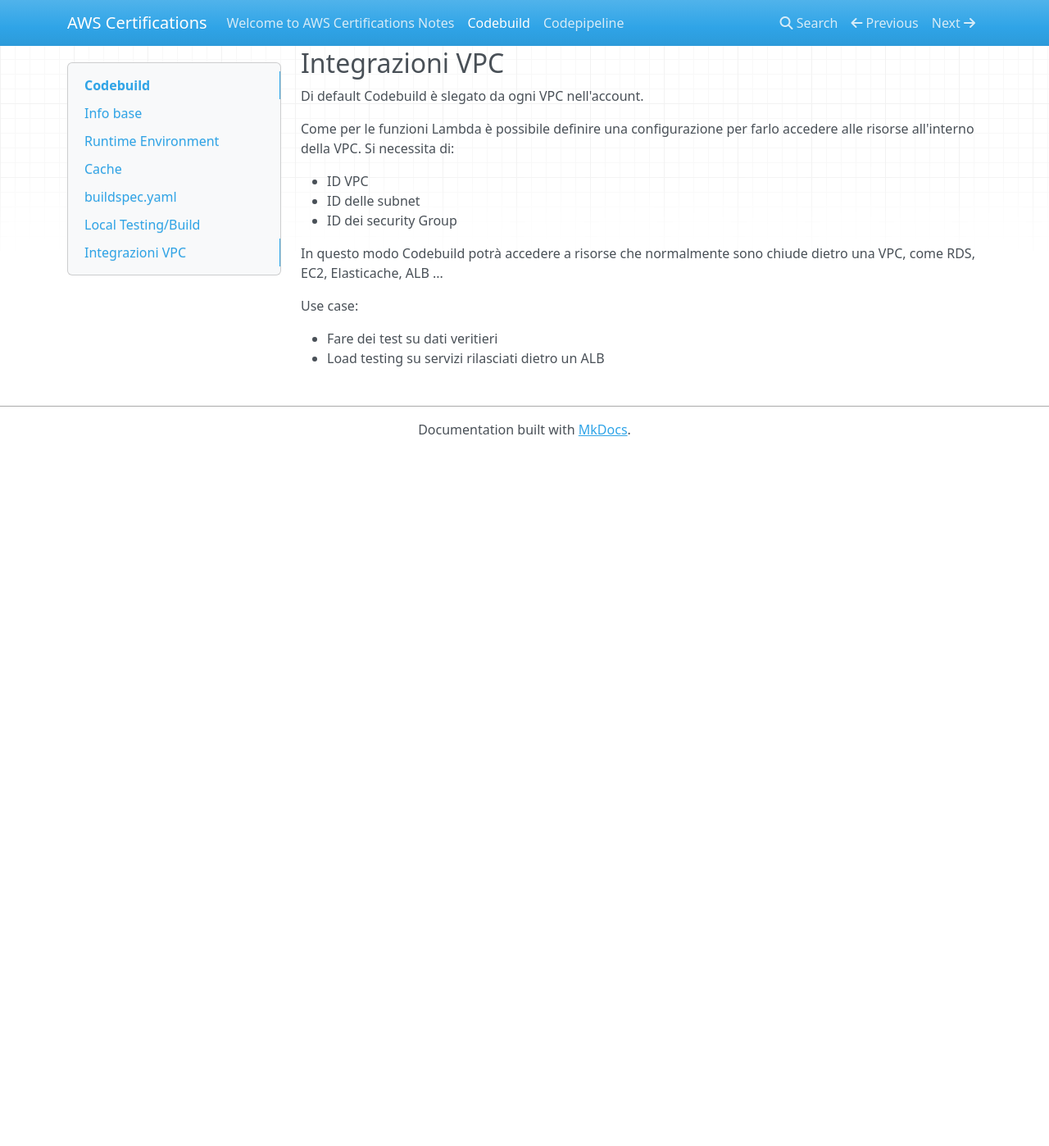
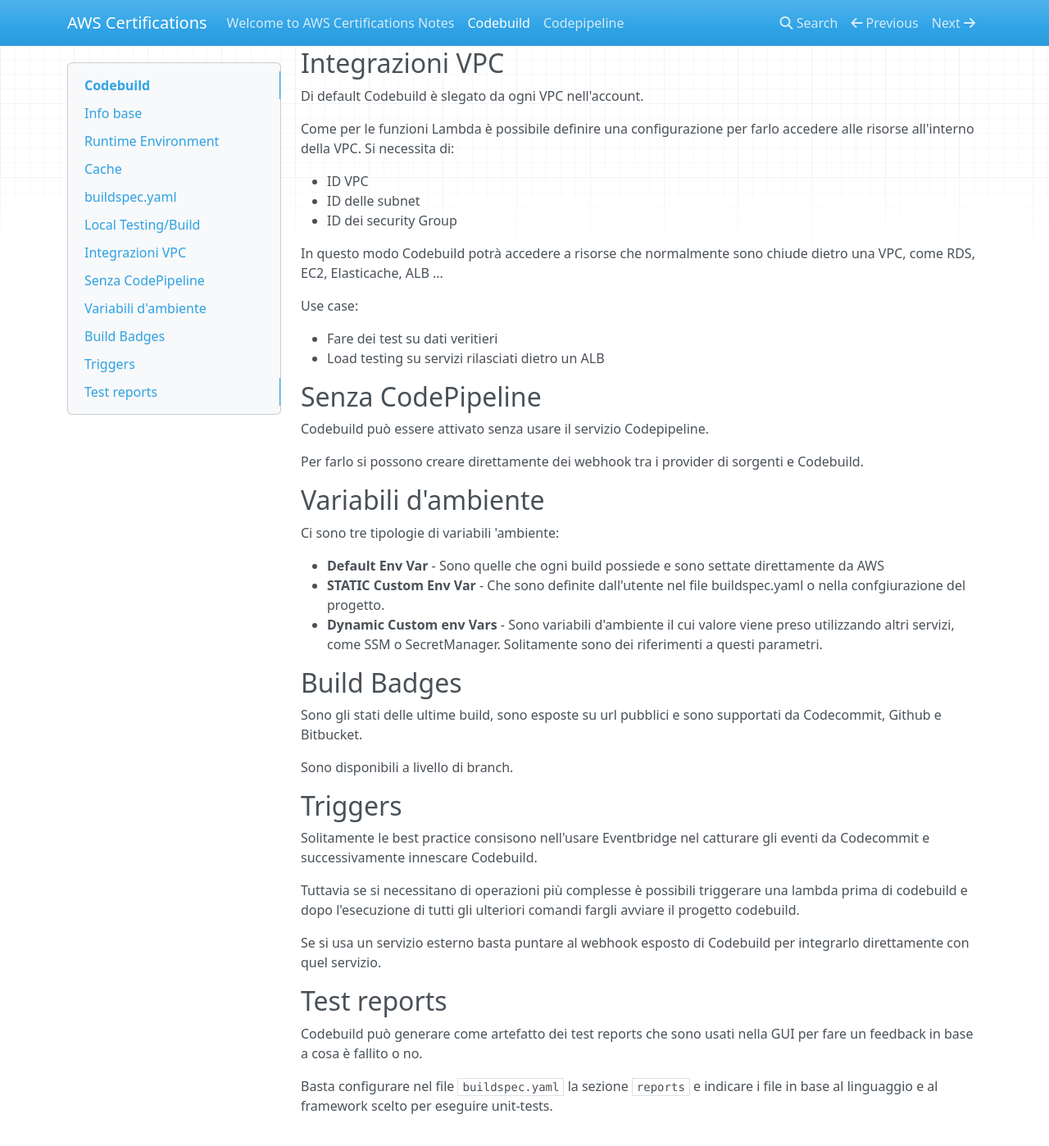
Before and after one commit to Bozz95/aws-certifications-notes, an MkDocs documentation site: the page built from docs/codebuild.md, in a window 1280 px wide and 1400 px high, scrolled down 1428 px. Shown: the whole window at 82% size. Built offline with MkDocs 1.6.1, drawn with Linux system fonts in a browser that asks for light colours; nearby versions of some CDN libraries; before the commit the page ends 1980 px from its top, so only the background shows below that.

Commit message:
docs: completato codebuild

```diff
--- a/docs/codebuild.md
+++ b/docs/codebuild.md
@@ -68,3 +68,37 @@
 
 - Fare dei test su dati veritieri
 - Load testing su servizi rilasciati dietro un ALB
+
+## Senza CodePipeline
+
+Codebuild può essere attivato senza usare il servizio Codepipeline.
+
+Per farlo si possono creare direttamente dei webhook tra i provider di sorgenti e Codebuild.
+
+## Variabili d'ambiente
+
+Ci sono tre tipologie di variabili 'ambiente:
+
+- **Default Env Var** - Sono quelle che ogni build possiede e sono settate direttamente da AWS
+- **STATIC Custom Env Var** - Che sono definite dall'utente nel file buildspec.yaml o nella confgiurazione del progetto.
+- **Dynamic Custom env Vars** - Sono variabili d'ambiente il cui valore viene preso utilizzando altri servizi, come SSM o SecretManager. Solitamente sono dei riferimenti a questi parametri.
+
+## Build Badges
+
+Sono gli stati delle ultime build, sono esposte su url pubblici e sono supportati da Codecommit, Github e Bitbucket.
+
+Sono disponibili a livello di branch.
+
+## Triggers
+
+Solitamente le best practice consisono nell'usare Eventbridge nel catturare gli eventi da Codecommit e successivamente innescare Codebuild.
+
+Tuttavia se si necessitano di operazioni più complesse è possibili triggerare una lambda prima di codebuild e dopo l'esecuzione di tutti gli ulteriori comandi fargli avviare il progetto codebuild.
+
+Se si usa un servizio esterno basta puntare al webhook esposto di Codebuild per integrarlo direttamente con quel servizio.
+
+## Test reports
+
+Codebuild può generare come artefatto dei test reports che sono usati nella GUI per fare un feedback in base a cosa è fallito o no.
+
+Basta configurare nel file `buildspec.yaml` la sezione `reports` e indicare i file in base al linguaggio e al framework scelto per eseguire unit-tests.
```
